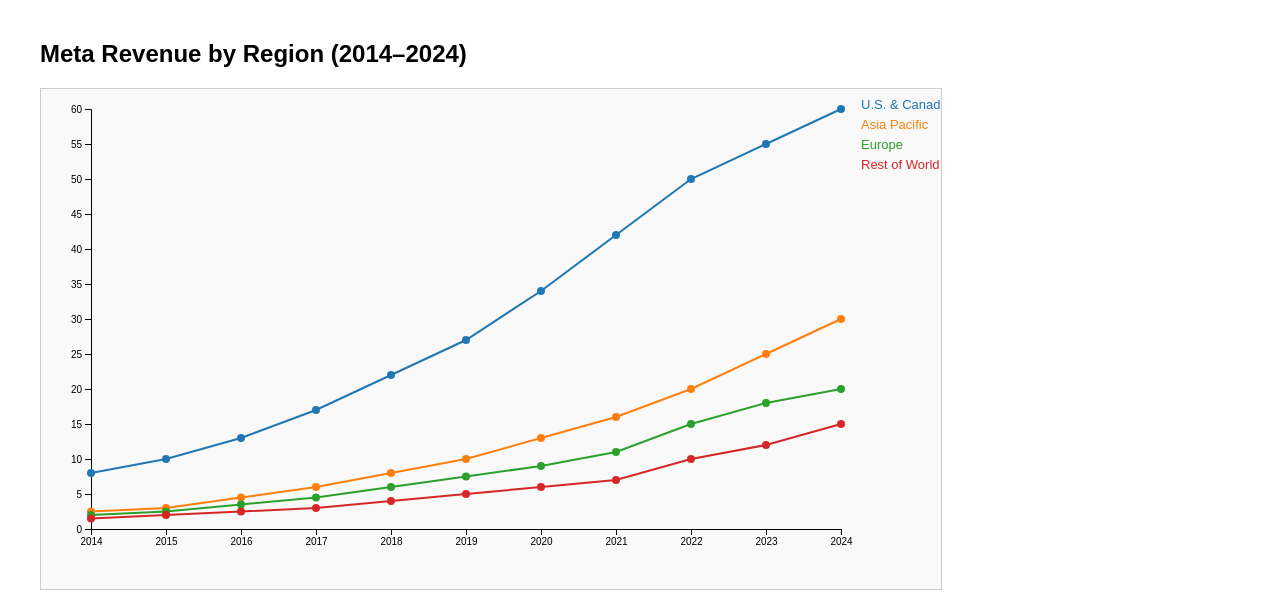
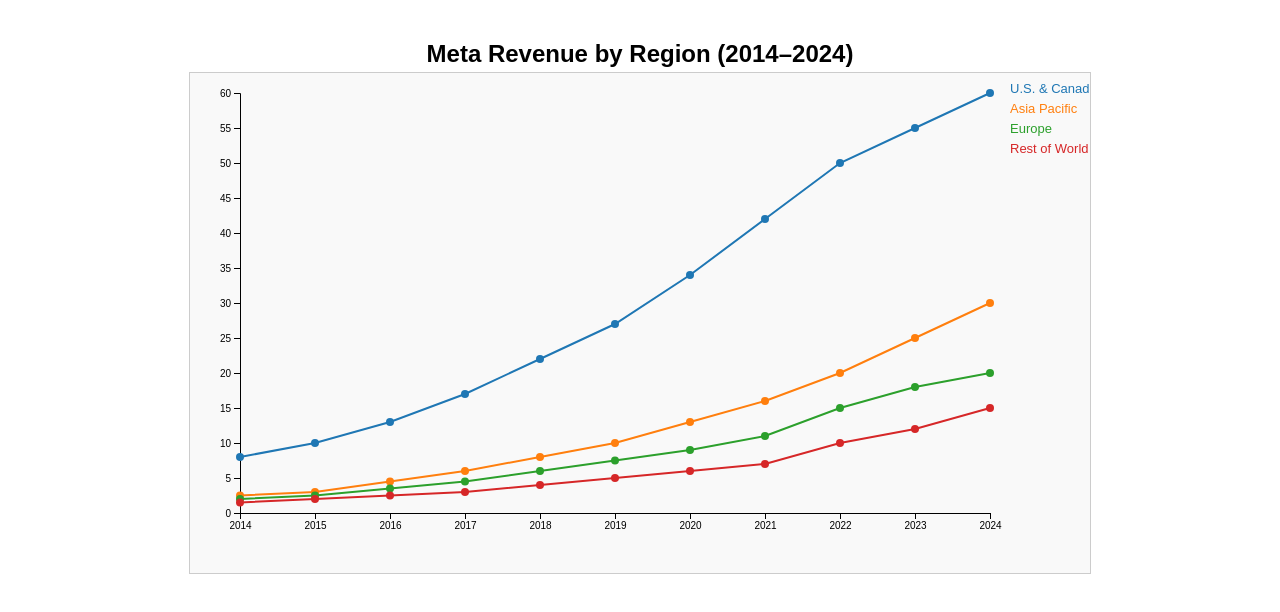
Before and after one commit to kittyleetheliz/meta-interactive, a plain HTML site: page index.html in a window 1280 px wide. Drawn offline with nearby package versions, Linux system fonts and the light colour scheme.

Commit message:
center graph/text

```diff
--- a/index.html
+++ b/index.html
@@ -3,17 +3,28 @@
 <head>
   <meta charset="UTF-8">
   <title>Meta Revenue by Region (2014–2024)</title>
-  <link rel="icon" type="image/x-icon" href="favicon.ico">
   <script src="https://d3js.org/d3.v7.min.js"></script>
   <style>
     body {
       font-family: sans-serif;
       margin: 40px;
+      text-align: center;
+    }
+
+    .chart-container {
+      display: inline-block;
+      position: relative;
+    }
+
+    h2 {
+      margin-bottom: 4px;
     }
 
     svg {
       background: #f9f9f9;
       border: 1px solid #ccc;
+      display: block;
+      margin: 0 auto;
     }
 
     .line {
@@ -42,8 +53,10 @@
 </head>
 <body>
   <h2>Meta Revenue by Region (2014–2024)</h2>
-  <svg width="900" height="500"></svg>
-  <div id="tooltip" class="tooltip"></div>
+  <div class="chart-container">
+    <svg width="900" height="500"></svg>
+    <div id="tooltip" class="tooltip"></div>
+  </div>
 
   <script>
     const svg = d3.select("svg"),
@@ -81,6 +94,7 @@
 
       // Lines and circles
       regions.forEach(region => {
+        const classSafe = region.replace(/[^a-zA-Z0-9]/g, '');
         const regionData = data.map(d => ({ year: d.year, value: d[region] }));
 
         const path = svg.append("path")
@@ -106,12 +120,10 @@
           .attr("stroke-dashoffset", 0);
 
         // Circles and tooltips
-        const sanitizedRegion = region.replace(/[^a-zA-Z0-9]/g, '_'); // Replace invalid characters with underscores
-
-        svg.selectAll(`.dot-${sanitizedRegion}`)
+        svg.selectAll(`.dot-${classSafe}`)
           .data(regionData)
           .enter().append("circle")
-          .attr("class", `dot dot-${sanitizedRegion}`) // Use sanitized class name
+          .attr("class", `dot dot-${classSafe}`)
           .attr("cx", d => x(d.year))
           .attr("cy", d => y(d.value))
           .attr("r", 4)
```
